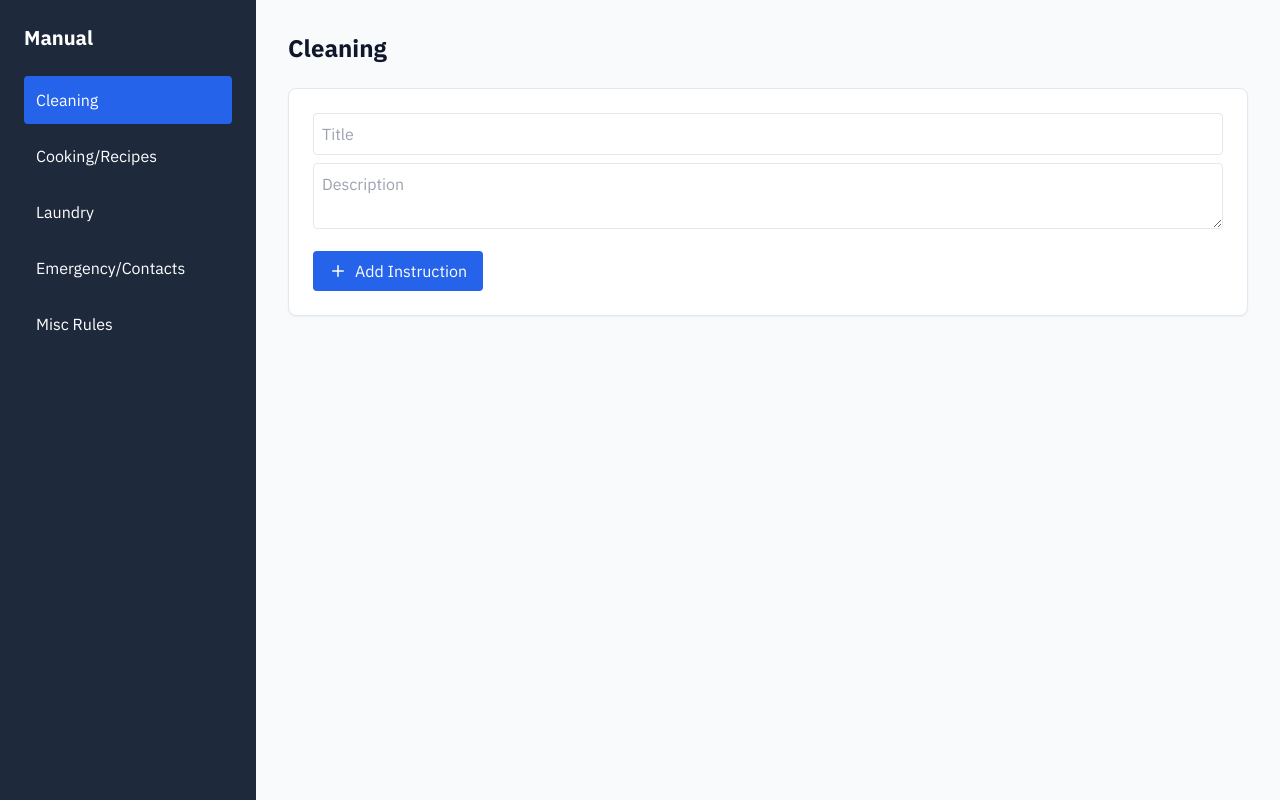
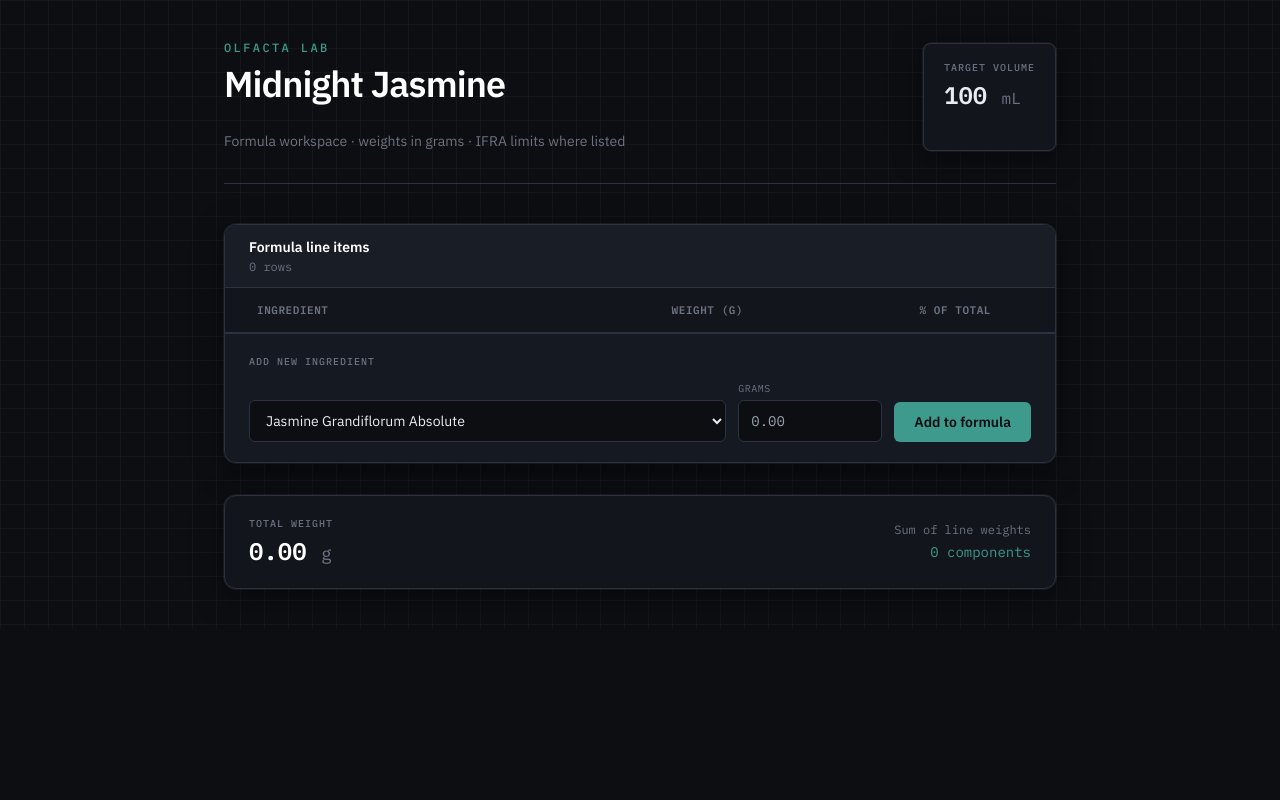
Before and after one commit to percykwanlf/micro-apps-suite, a React (Vite) app: page / in a window 1280 px wide. Built offline with nearby package versions, Linux system fonts and the light colour scheme; the HTML template or start-up script is replaced by a standard one.

Commit message:
fix: App state management

```diff
--- a/src/App.jsx
+++ b/src/App.jsx
@@ -1,5 +1,20 @@
-import HouseholdManual from './HouseholdManual';
+import FormulaDashboard from './FormulaDashboard';
+import { useState } from 'react';
 
 export default function App() {
-  return <HouseholdManual />;
+  // This tells React: "Watch this variable. If it changes, re-draw the app!"
+  const [formula, setFormula] = useState({
+    id: '1',
+    name: 'Midnight Jasmine',
+    targetVolumeMl: 100,
+    lines: []
+  });
+
+  return (
+    <FormulaDashboard
+      formula={formula}
+      // This function now tells React to update the state
+      onUpdateFormula={(patch) => setFormula({ ...formula, ...patch })}
+    />
+  );
 }
```
Also changed, not shown: src/archieve/HouseholdManual.jsx (renamed from src/HouseholdManual.jsx), src/archieve/ShiftNomad.jsx (renamed from src/ShiftNomad.jsx), src/archieve/SporeSpot.jsx (renamed from src/SporeSpot.jsx), src/archieve/main-shiftnomad.jsx (renamed from src/main-shiftnomad.jsx), src/archieve/main-sporespot.jsx (renamed from src/main-sporespot.jsx).
